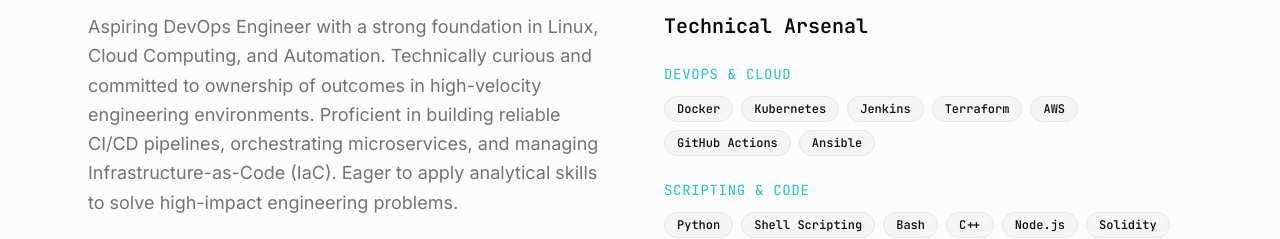
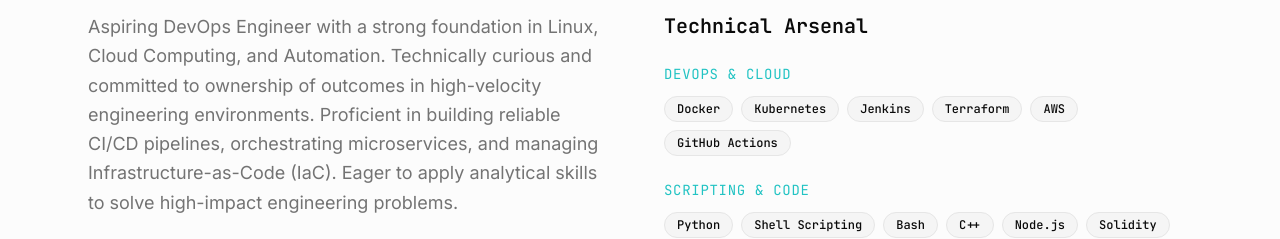
Before and after one commit to prajwal-1703/Portfolio, a React (Vite) app: page / in a window 1280 px wide. Shown: the part 1080-1319 px from the top of the page. Built offline with nearby package versions, Linux system fonts and the light colour scheme; the HTML template or start-up script is replaced by a standard one.

Commit message:
Fix formatting issues in portfolioData.ts

```diff
--- a/src/data/portfolioData.ts
+++ b/src/data/portfolioData.ts
@@ -107,7 +107,7 @@
 export const skills: Skill[] = [
   {
     category: "DevOps & Cloud",
-    items: ["Docker", "Kubernetes", "Jenkins", "Terraform", "AWS", "GitHub Actions", "Ansible"],
+    items: ["Docker", "Kubernetes", "Jenkins", "Terraform", "AWS", "GitHub Actions"],
   },
   {
     category: "Scripting & Code",
```
